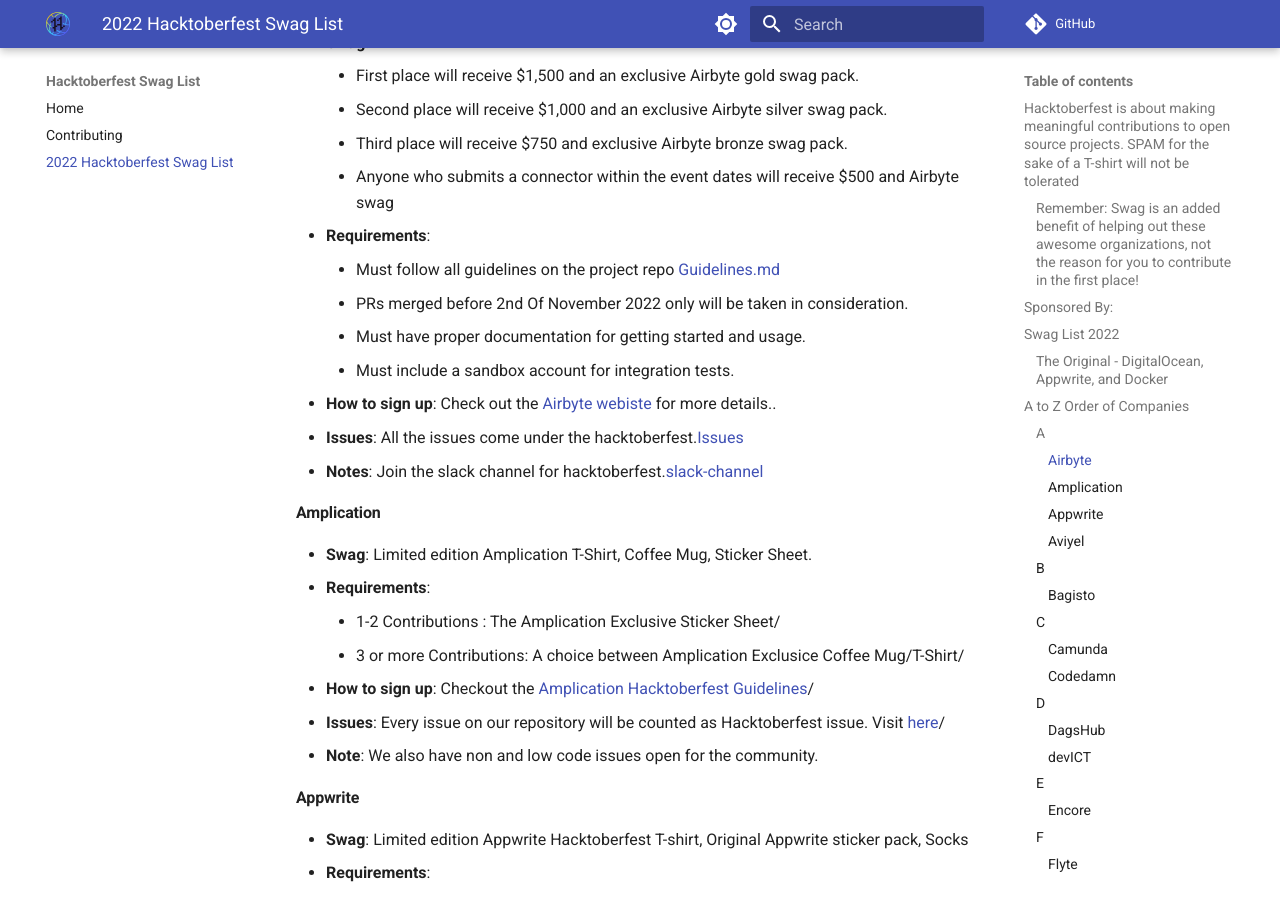
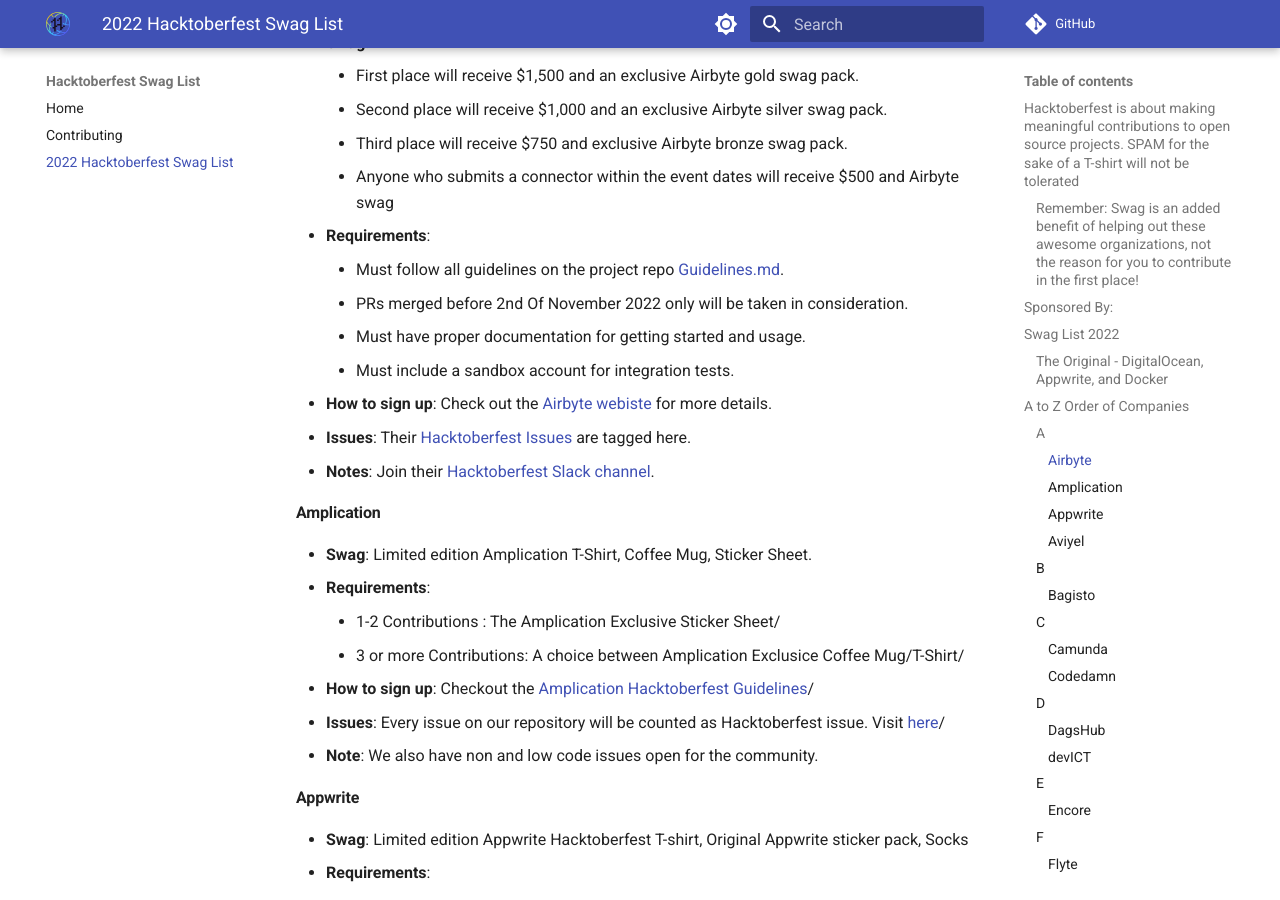
Before and after one commit to crweiner/hacktoberfest-swag-list, an MkDocs documentation site: the page built from docs/list.md, in a window 1280 px wide and 900 px high, scrolled down 1556 px. Built offline with MkDocs 1.6.1 and Material for MkDocs 9.7.7, drawn with Linux system fonts in a browser that asks for light colours; comment, search, counter and statistics services are not loaded.

Commit message:
Make adjustments to Airbyte

```diff
--- a/docs/list.md
+++ b/docs/list.md
@@ -45,13 +45,13 @@
      - Third place will receive $750 and exclusive Airbyte bronze swag pack.
      - Anyone who submits a connector within the event dates will receive $500 and Airbyte swag
 - **Requirements**:
-     - Must follow all guidelines on the project repo [Guidelines.md](https://github.com/airbytehq/connector-contest/blob/main/GUIDELINES.md)
+     - Must follow all guidelines on the project repo [Guidelines.md](https://github.com/airbytehq/connector-contest/blob/main/GUIDELINES.md){:target="\_blank"}.
      - PRs merged before 2nd Of November 2022 only will be taken in consideration.
      - Must have proper documentation for getting started and usage.
      - Must include a sandbox account for integration tests.
-- **How to sign up**:  Check out the [Airbyte webiste](https://airbyte.com/connector-contest) for more details..
-- **Issues**: All the issues come under the hacktoberfest.[Issues](https://github.com/airbytehq/connector-contest/issues)
-- **Notes**: Join the slack channel for hacktoberfest.[slack-channel](https://join.slack.com/share/enQtNDEzMjUzNTQ5OTg0Ny0xN2I2MDU4NGFkOTNlYzZlN2JmMGIzOTgyMjU1ODk1MDIzZWM5YTAzMThkMDFkNzgzNWNjNzljOGU1MmRhMDIw)
+- **How to sign up**:  Check out the [Airbyte webiste](https://airbyte.com/connector-contest){:target="\_blank"} for more details.
+- **Issues**: Their [Hacktoberfest Issues](https://github.com/airbytehq/connector-contest/issues){:target="\_blank"} are tagged here.
+- **Notes**: Join their [Hacktoberfest Slack channel](https://join.slack.com/share/enQtNDEzMjUzNTQ5OTg0Ny0xN2I2MDU4NGFkOTNlYzZlN2JmMGIzOTgyMjU1ODk1MDIzZWM5YTAzMThkMDFkNzgzNWNjNzljOGU1MmRhMDIw){:target="\_blank"}.
 
 #### **Amplication**
 
```
